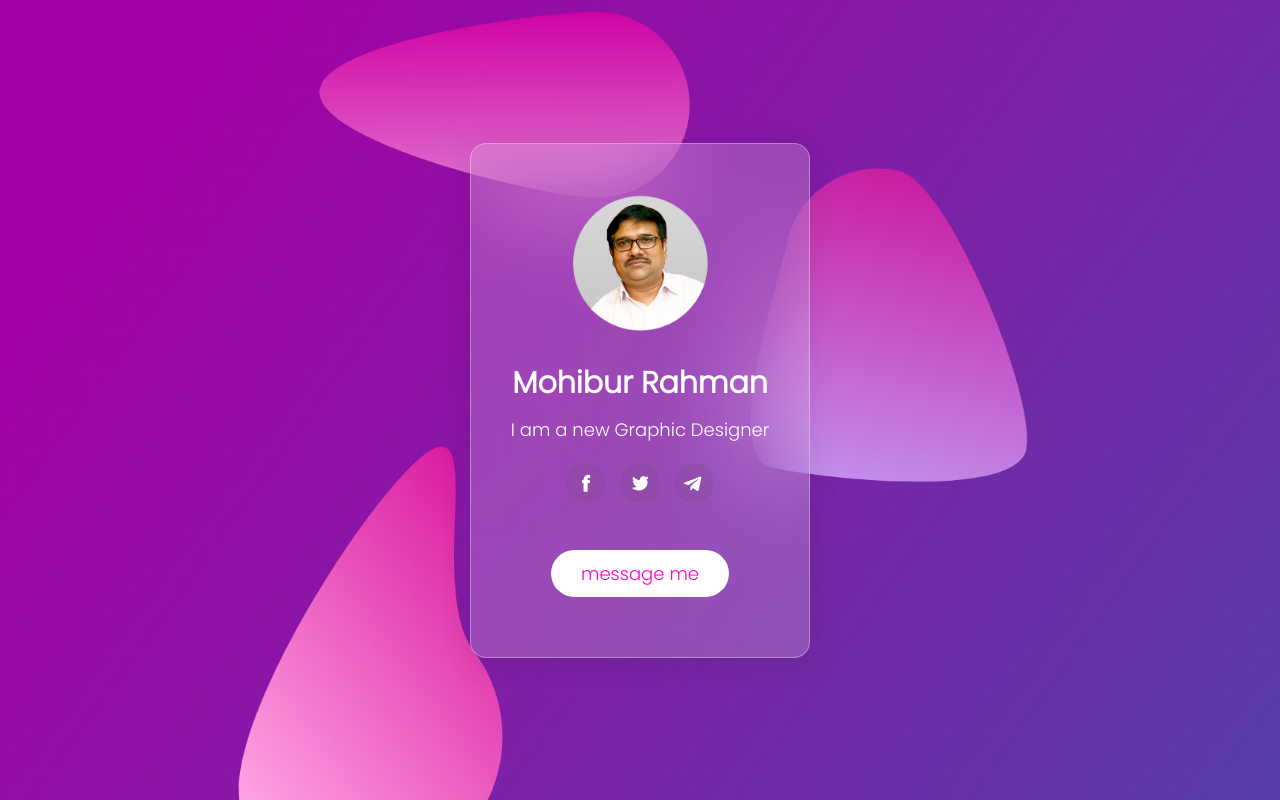
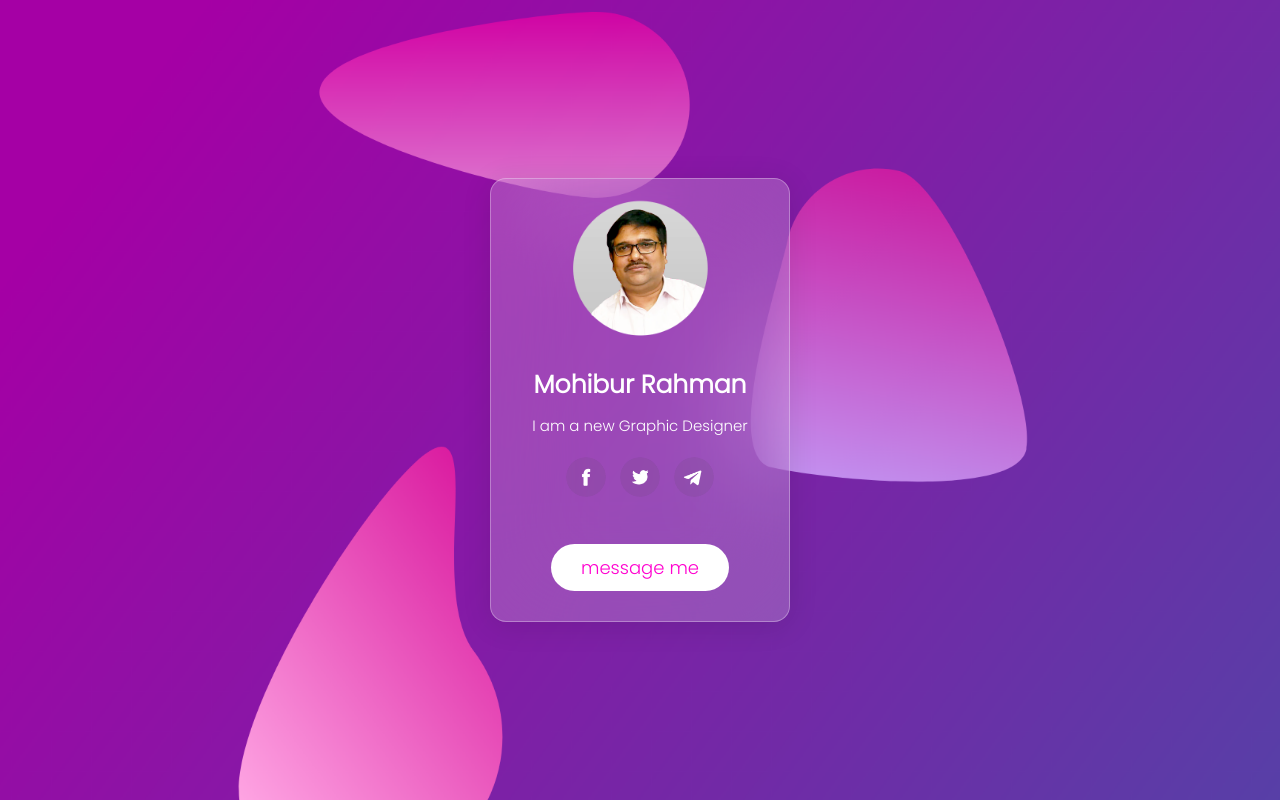
Before and after one commit to MohiburUbd/mohibur-glassmorphism-card-design, a plain HTML site: page index.html in a window 1280 px wide. Drawn offline with Linux system fonts and the light colour scheme.

Commit message:
final modify

```diff
--- a/style.css
+++ b/style.css
@@ -17,10 +17,10 @@
 }
 .card{
     width: 90%;
-    max-width: 340px;
+    max-width: 300px;
     color: #fff;
     text-align: center;
-    padding: 50px 35px;
+    padding: 20px 15px;
     border: 1px solid rgba(255, 255, 255, 0.3);
     background: rgba(255, 255, 255, 0.2);
     border-radius: 16px;
@@ -32,12 +32,12 @@
     border-radius: 50%;
 }
 .card h2{
-    font-size: 30px;
+    font-size: 25px;
     font-weight: 600;
     margin-top: 20px;
 }
 .card p{
-    font-size: 18px;
+    font-size: 15px;
     margin: 10px auto;
     max-width: 330px;
 }
```
